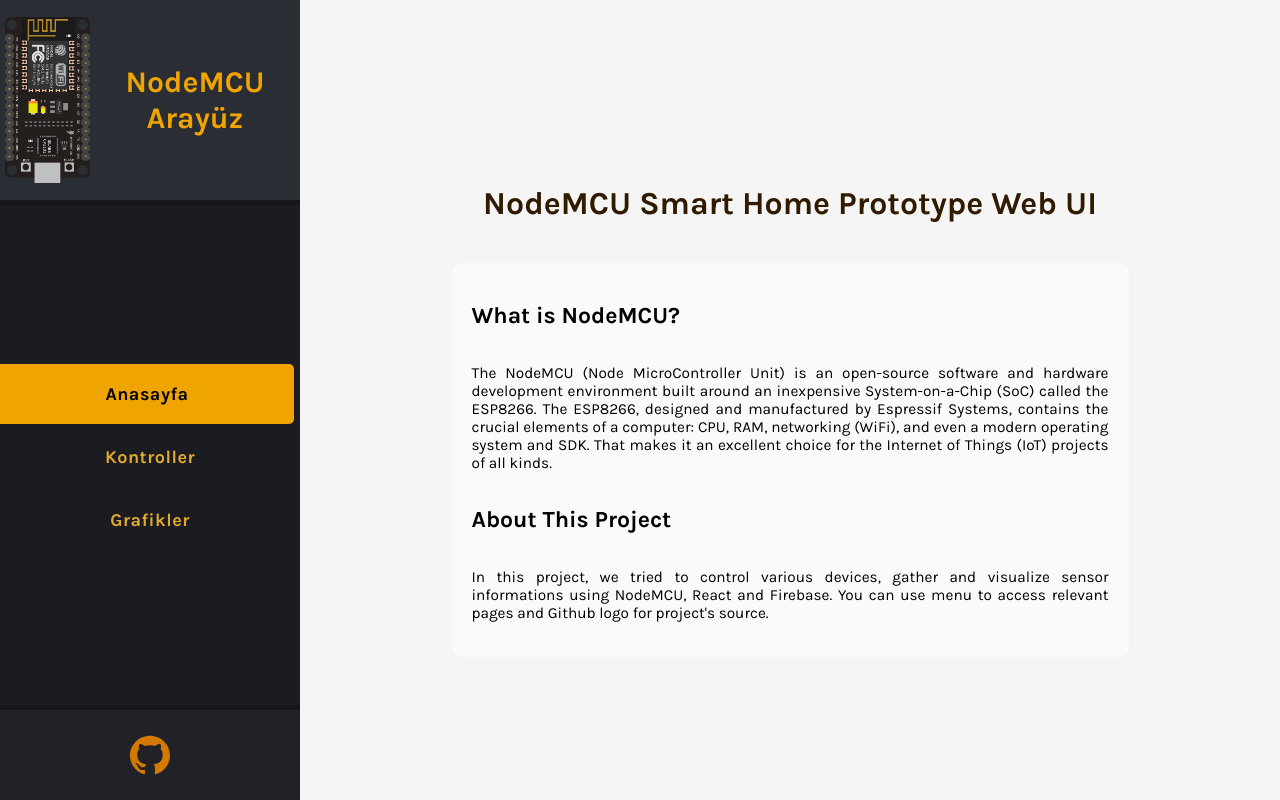
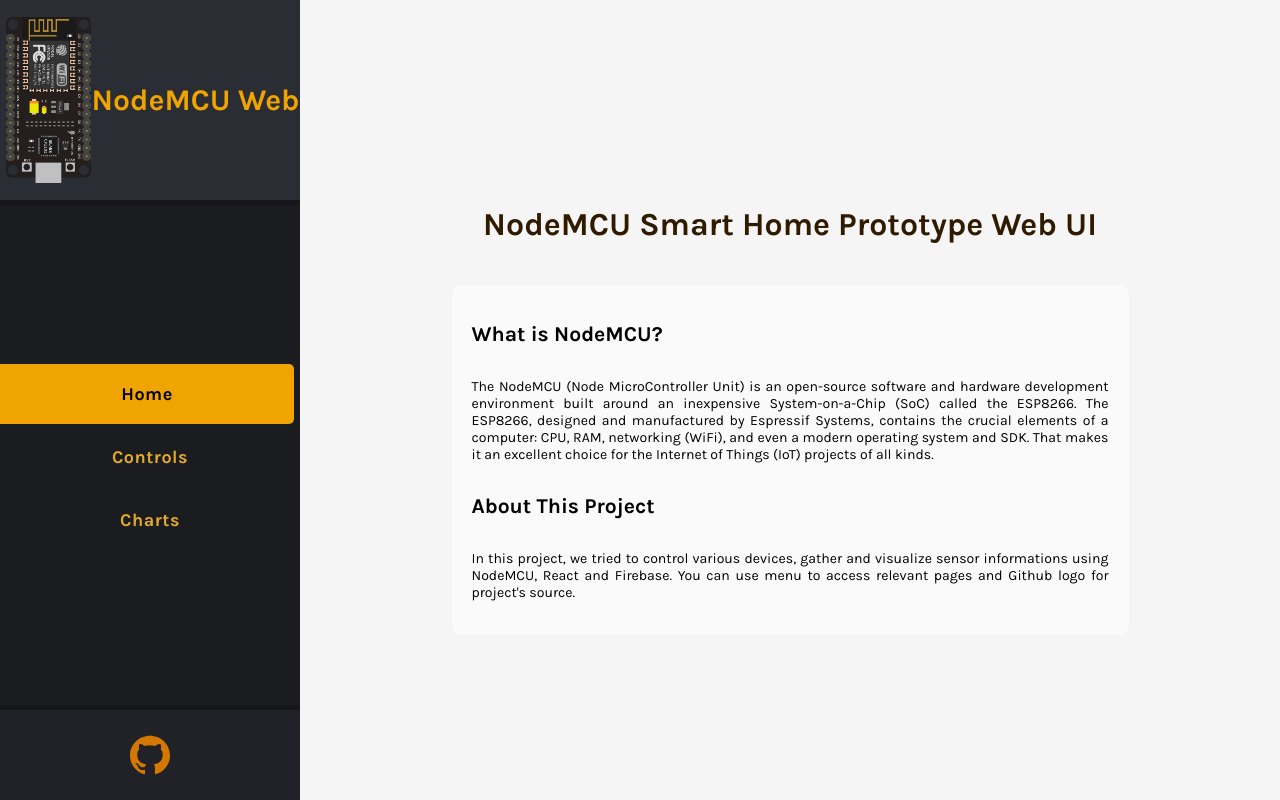
Before and after one commit to yusufcmlt/nodemcu-home-project, a React (Create React App) app in the folder nodemcu-client/: page / in a window 1280 px wide. Built offline with nearby package versions, Linux system fonts and the light colour scheme.

Commit message:
design fixes,language changes

```diff
--- a/nodemcu-client/src/components/sidebar/Sidebar.jsx
+++ b/nodemcu-client/src/components/sidebar/Sidebar.jsx
@@ -13,7 +13,7 @@
           alt="nodemcu"
           className="nodemcu-image-sidebar"
         />
-        <h1 className="nodemcu-title">NodeMCU Arayüz</h1>
+        <h1 className="nodemcu-title">NodeMCU Web</h1>
       </div>
       <div className="route-buttons-container">
         <SidebarButton
@@ -22,7 +22,7 @@
           }}
           selected={!selectedButton ? true : false}
         >
-          Anasayfa
+          Home
         </SidebarButton>
         <SidebarButton
           onClick={() => {
@@ -30,7 +30,7 @@
           }}
           selected={selectedButton === "kontroller" ? true : false}
         >
-          Kontroller
+          Controls
         </SidebarButton>
         <SidebarButton
           onClick={() => {
@@ -38,7 +38,7 @@
           }}
           selected={selectedButton === "grafikler" ? true : false}
         >
-          Grafikler
+          Charts
         </SidebarButton>
       </div>
       <div className="sidebar-links-container">
--- a/nodemcu-client/src/pages/homepage/HomePage-style.scss
+++ b/nodemcu-client/src/pages/homepage/HomePage-style.scss
@@ -23,7 +23,7 @@
     flex-direction: column;
     justify-content: space-around;
     text-align: justify;
-    font-size: 1.2vw;
+    font-size: 1.1vw;
 
     @media (max-width: 768px) {
       width: 85%;
--- a/nodemcu-client/src/pages/nodemcu-charts/NodemcuCharts.jsx
+++ b/nodemcu-client/src/pages/nodemcu-charts/NodemcuCharts.jsx
@@ -37,7 +37,7 @@
       <div className="charts-container">
         <div className="chart-buttons-container">
           <ChartButton
-            title="Sıcaklık"
+            title="Temperature"
             icon={temperature}
             selected={buttonVal === "temperature"}
             onClick={() =>
@@ -50,7 +50,7 @@
             }
           />
           <ChartButton
-            title="Nem"
+            title="Humidity"
             icon={humidity}
             selected={buttonVal === "humidity"}
             onClick={() =>
@@ -63,7 +63,7 @@
             }
           />
           <ChartButton
-            title="Duman"
+            title="Smoke"
             icon={smoke}
             selected={buttonVal === "smoke"}
             onClick={() =>
--- a/nodemcu-client/src/pages/nodemcu-charts/chart-info/ChartInfo-style.scss
+++ b/nodemcu-client/src/pages/nodemcu-charts/chart-info/ChartInfo-style.scss
@@ -11,8 +11,14 @@
     align-items: center;
     justify-content: space-evenly;
     color: rgb(49, 0, 128);
+    cursor: pointer;
     .latest-value {
       font-size: 20px;
+    }
+    span {
+      &:hover {
+        color: rgb(224, 142, 9);
+      }
     }
   }
   .info-chart {
--- a/nodemcu-client/src/pages/nodemcu-charts/chart-info/ChartInfo.jsx
+++ b/nodemcu-client/src/pages/nodemcu-charts/chart-info/ChartInfo.jsx
@@ -34,16 +34,16 @@
   return (
     <div className="chart-infos">
       <div className="info-header">
-        <span className="latest-value">Değer: {dataLast + unit}</span>
-        <span className="max-value">En Yüksek: {dataMax + unit}</span>
-        <span className="min-value">En Düşük: {dataMin + unit}</span>
-        <span className="average-value">Ortalama: {dataAvg + unit}</span>
+        <span className="latest-value">Value: {dataLast + unit}</span>
+        <span className="max-value">Max: {dataMax + unit}</span>
+        <span className="min-value">Min: {dataMin + unit}</span>
+        <span className="average-value">Average: {dataAvg + unit}</span>
       </div>
       <div className="info-chart">
         <LineChart
           datasetProp={[
             {
-              label: "Son 10 Saniye İçerisindeki Değerler",
+              label: "Last 5 Value (in 10 seconds)",
               data: [...dataLastFive],
               fill: true,
               backgroundColor: dataColor,
--- a/nodemcu-client/src/pages/nodemcu-controls/NodemcuControls.jsx
+++ b/nodemcu-client/src/pages/nodemcu-controls/NodemcuControls.jsx
@@ -43,24 +43,24 @@
 
   return (
     <div className="controls-content-container">
-      <h1 className="page-title">KONTROLLER</h1>
+      <h1 className="page-title">Controls</h1>
       <div className="controls-container">
         <ControlButton
           onClick={() => handleClick("lamp")}
-          title="Ledler"
+          title="Leds"
           icon={buttonStatus.lamp ? lampColored : lamp}
           status={buttonStatus.lamp}
         />
         <ControlButton
           onClick={() => handleClick("fan")}
-          title="Fanlar"
+          title="Fans"
           icon={buttonStatus.fan ? fanColored : fan}
           status={buttonStatus.fan}
         />
       </div>
       <div className="info-container">
         <ControlInfo
-          infoName="Sıcaklık"
+          infoName="Temperature"
           infoValue="sicaklik"
           infoUnit="°"
           minVal={10}
@@ -68,7 +68,7 @@
           icon={temperature}
         />
         <ControlInfo
-          infoName="Nem"
+          infoName="Humidity"
           infoValue="nem"
           infoUnit="%"
           minVal={50}
@@ -76,7 +76,7 @@
           icon={humidity}
         />
         <ControlInfo
-          infoName="Duman"
+          infoName="Smoke"
           infoValue="gaz"
           infoUnit="ppm"
           minVal={200}
--- a/nodemcu-client/src/pages/nodemcu-controls/control-button/ControlButton.jsx
+++ b/nodemcu-client/src/pages/nodemcu-controls/control-button/ControlButton.jsx
@@ -14,7 +14,7 @@
           status ? "status-open" : "status-closed"
         }`}
       >
-        <h2 className="button-title">{status ? "Açık" : "Kapalı"}</h2>
+        <h2 className="button-title">{status ? "On" : "Off"}</h2>
       </div>
     </button>
   );
```
Also changed, not shown: 2 other files (tests, documents, lock files or other folders).
